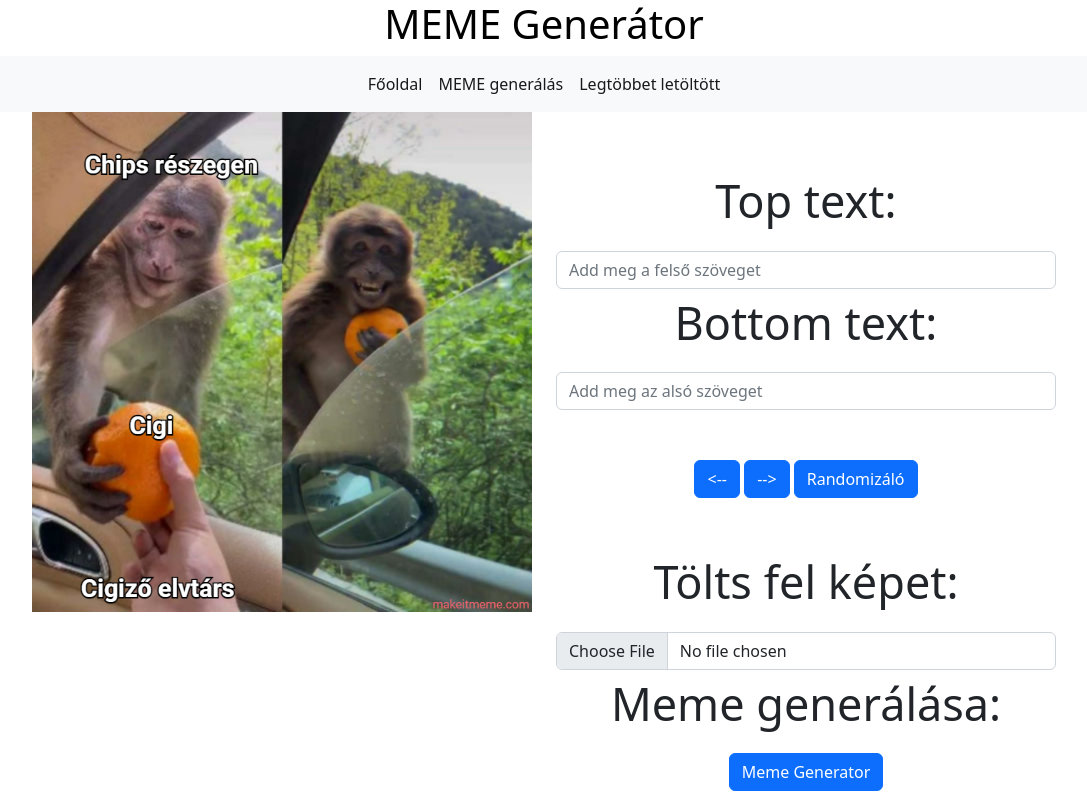
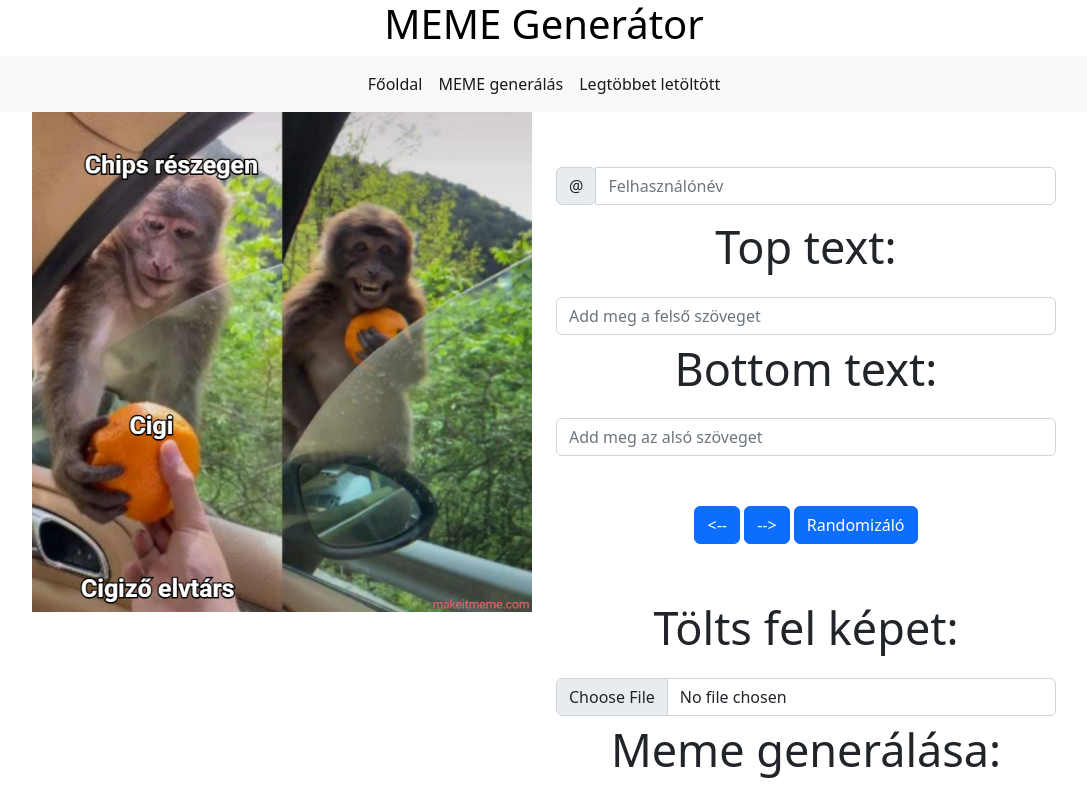
Before and after one commit to Flpph/szfm-mini-project, a plain HTML site: page Frontend/src/meme.html in a window 1280 px wide. Shown: the top 796 px of the page, without its empty margins (96-1183 px from the left). Drawn offline with nearby package versions, Linux system fonts and the light colour scheme.

Commit message:
Meme generátor oldalon felhasználó hozzáadása

```diff
--- a/Frontend/src/meme.html
+++ b/Frontend/src/meme.html
@@ -13,13 +13,12 @@
   p.ex1 {
     font-size: 45px;
   }
-  p.ex2 {
-    font-size: 45px;
-    padding-top: 55px;
-  }
   div.bt1{
     padding-top: 50px;
     padding-bottom: 50px;
+  }
+  div.koz{
+    padding-top: 55px;
   }
 </style>
 <body class="text-center">
@@ -55,8 +54,17 @@
                   <img src="makeitmeme_6Dp3d.png" class="card-img-top">
                 </div>
                 <div class="col" align="center">
+                  <div class="koz"></div>
+                  <div class="col-auto">
+                    <div class="input-group mb-2">
+                      <div class="input-group-prepend">
+                        <div class="input-group-text">@</div>
+                      </div>
+                      <input type="text" class="form-control" id="inlineFormInputGroup" placeholder="Felhasználónév">
+                    </div>
+                  </div>
                   <div>
-                    <p class="ex2">Top text:</p>
+                    <p class="ex1">Top text:</p>
                   </div>
                   <div>
                     <input type="text" class="form-control" id="felsoSzoveg" aria-describedby="felsoSzoveg" placeholder="Add meg a felső szöveget">
```
